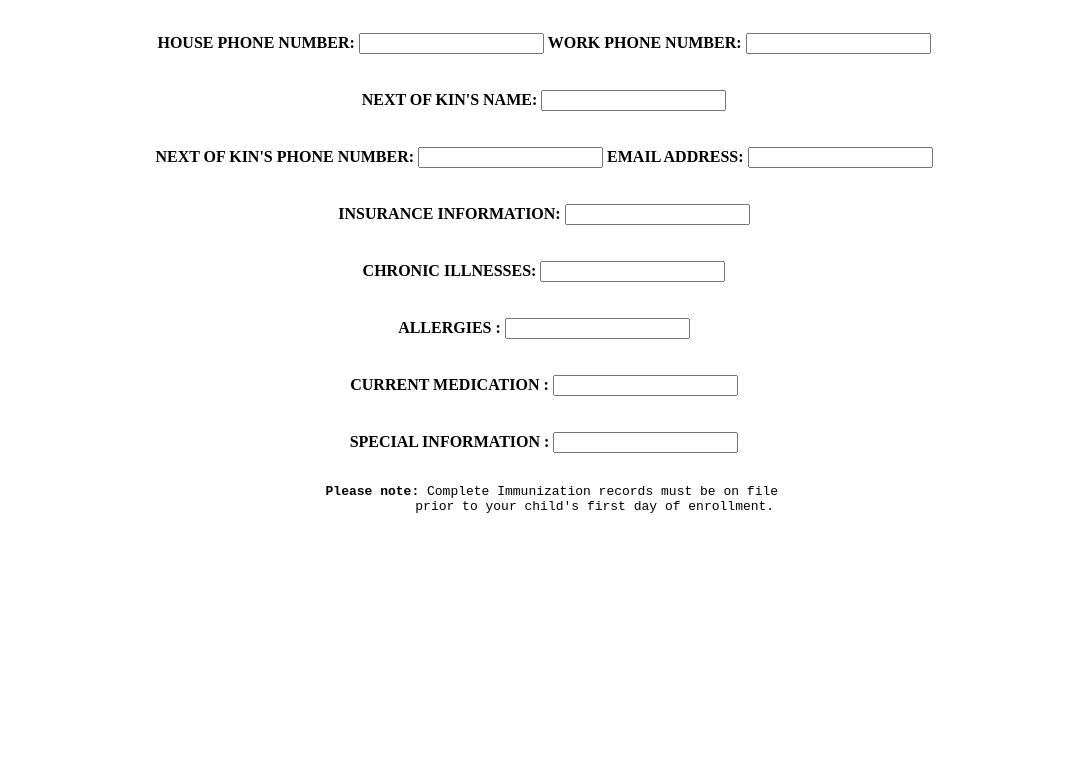
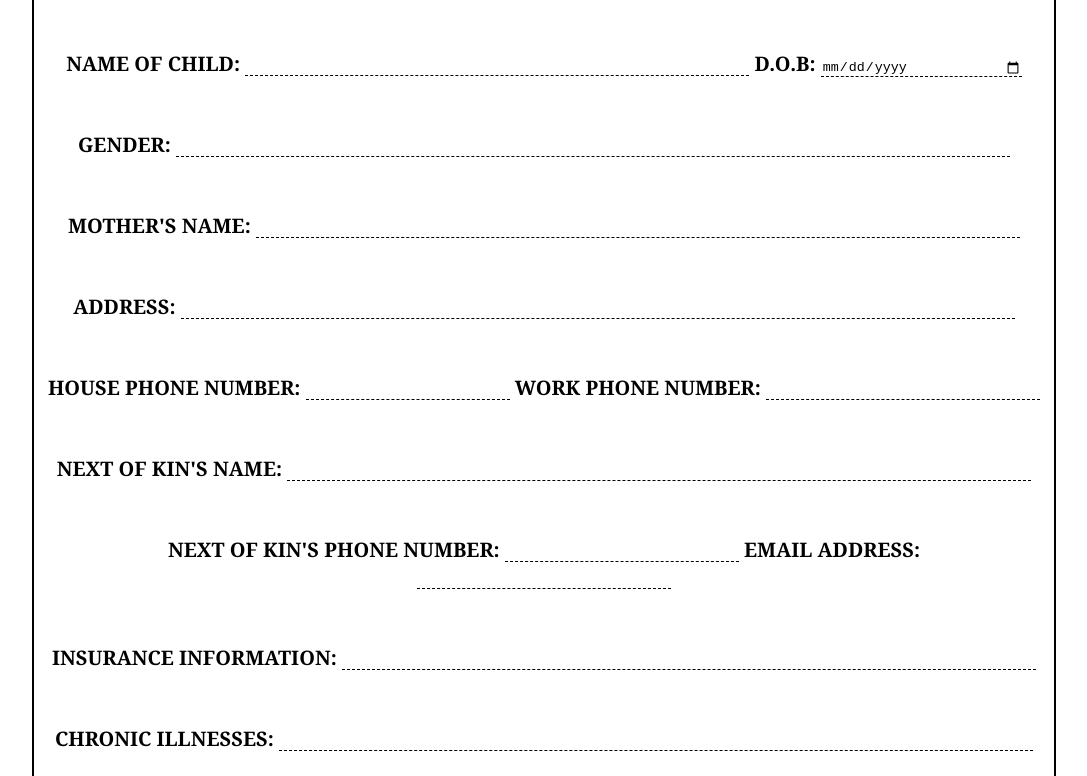
Before and after one commit to sly0011/enih-michael, a plain HTML site: page ASSIGNMENT/index.html in a window 1280 px wide. Shown: the part 318-1094 px from the top of the page, without its empty margins (96-1183 px from the left). Before the commit the page ends 845 px from the top, so only its background shows below. Drawn offline with Linux system fonts and the light colour scheme.

Commit message:
Update index.html

```diff
--- a/ASSIGNMENT/index.html
+++ b/ASSIGNMENT/index.html
@@ -4,7 +4,7 @@
     <meta charset="UTF-8">
     <meta name="viewport" content="width=device-width, initial-scale=1.0">
     <title>MEDICAL FORM</title>
-    <link rel="stylesheet" href="../css/assignment.css">
+   <link rel="stylesheet" href="style.css">
 </head>
 <body>
     <center>
```
